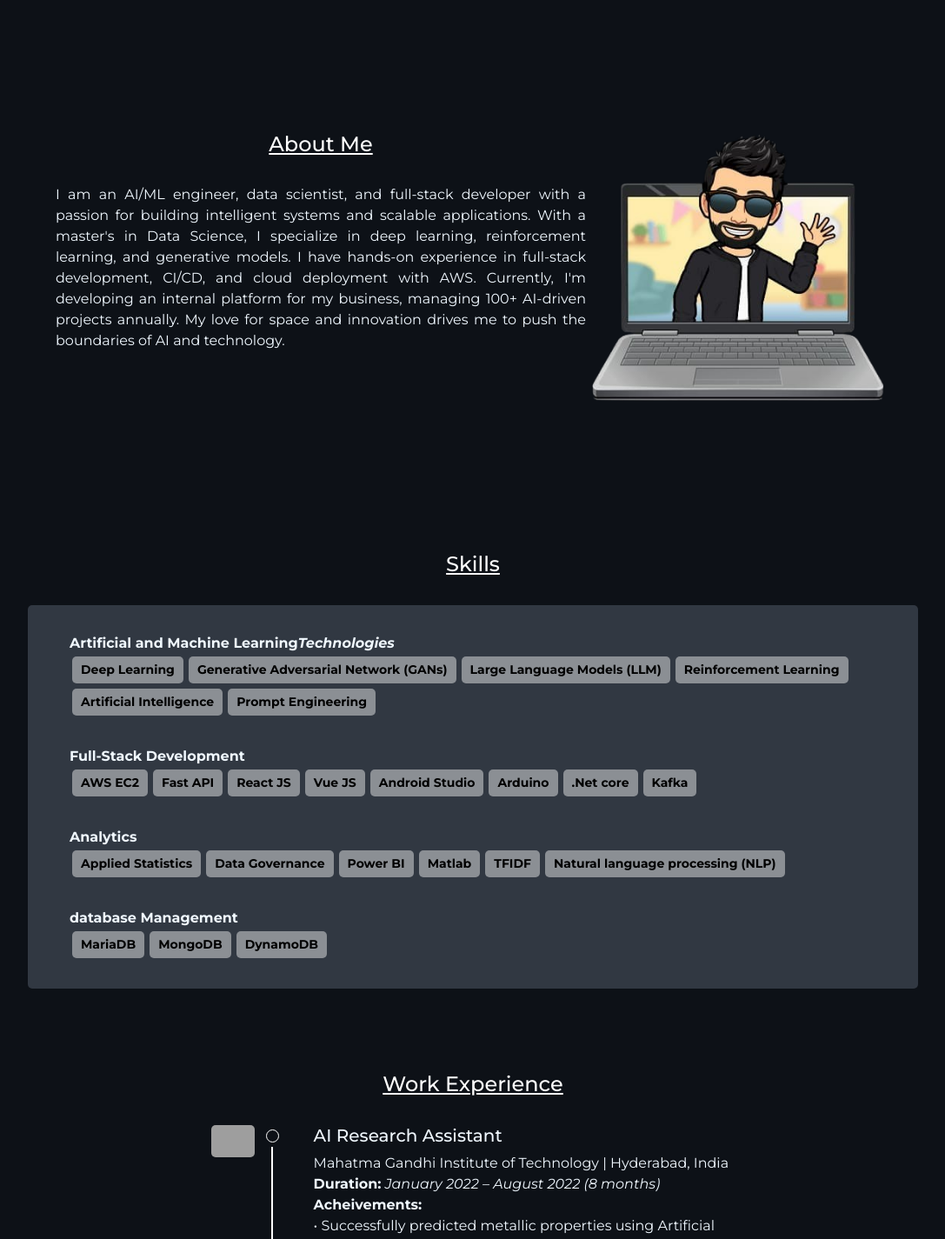
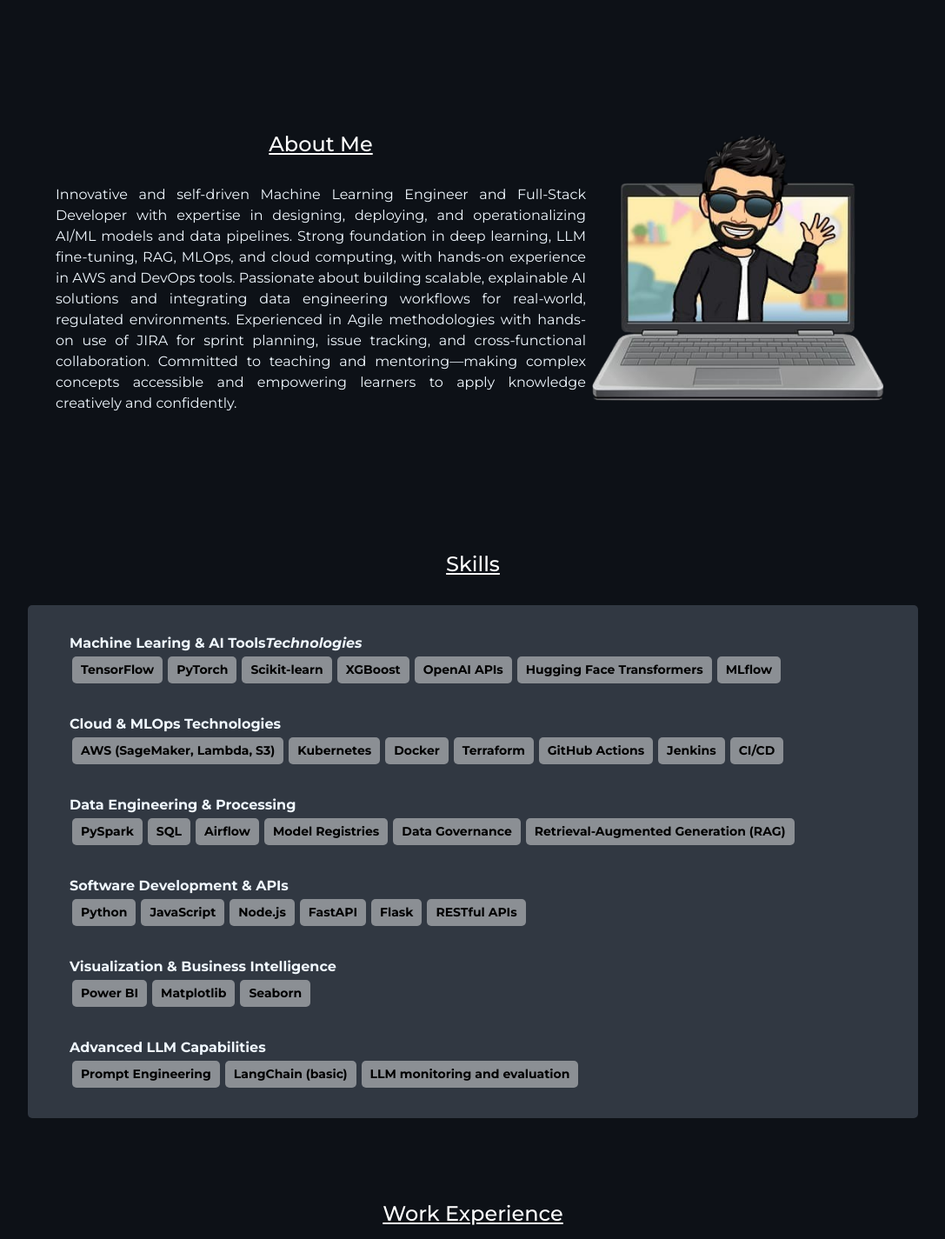
Before and after one commit to rohithandanala/portfolio, a Vue app: page / in a window 1280 px wide. Shown: the part 455-1880 px from the top of the page at 87% size, without its empty margins (96-1183 px from the left). Built offline with nearby package versions, Linux system fonts and the light colour scheme; grey boxes are pictures that could not be loaded.

Commit message:
updated skills and about

```diff
--- a/src/components/AboutMe.vue
+++ b/src/components/AboutMe.vue
@@ -9,14 +9,17 @@
     <div>
       <h4 class="SectionHeading">About Me</h4>
       <a
-        >I am an AI/ML engineer, data scientist, and full-stack developer with a
-        passion for building intelligent systems and scalable applications. With
-        a master's in Data Science, I specialize in deep learning, reinforcement
-        learning, and generative models. I have hands-on experience in
-        full-stack development, CI/CD, and cloud deployment with AWS. Currently,
-        I'm developing an internal platform for my business, managing 100+
-        AI-driven projects annually. My love for space and innovation drives me
-        to push the boundaries of AI and technology.</a
+        >Innovative and self-driven Machine Learning Engineer and Full-Stack
+        Developer with expertise in designing, deploying, and operationalizing
+        AI/ML models and data pipelines. Strong foundation in deep learning, LLM
+        fine-tuning, RAG, MLOps, and cloud computing, with hands-on experience
+        in AWS and DevOps tools. Passionate about building scalable, explainable
+        AI solutions and integrating data engineering workflows for real-world,
+        regulated environments. Experienced in Agile methodologies with hands-on
+        use of JIRA for sprint planning, issue tracking, and cross-functional
+        collaboration. Committed to teaching and mentoring—making complex
+        concepts accessible and empowering learners to apply knowledge
+        creatively and confidently.</a
       >
     </div>
     <img src="/src/assets/about.png" />
--- a/src/components/Skills.vue
+++ b/src/components/Skills.vue
@@ -9,44 +9,59 @@
     <h4 class="SectionHeading">Skills</h4>
     <div id="skillcontainer">
       <div class="skill" id="skill1">
-        <b>Artificial and Machine Learning</b>
+        <b>Machine Learing & AI Tools</b>
 
         <i><b>Technologies</b></i
         ><br />
-        <span class="skillobject">Deep Learning</span>
-        <span class="skillobject">Generative Adversarial Network (GANs)</span>
-        <span class="skillobject">Large Language Models (LLM)</span>
-        <span class="skillobject">Reinforcement Learning</span>
-        <span class="skillobject">Artificial Intelligence</span>
-        <span class="skillobject">Prompt Engineering</span>
+        <span class="skillobject">TensorFlow</span>
+        <span class="skillobject">PyTorch</span>
+        <span class="skillobject">Scikit-learn</span>
+        <span class="skillobject">XGBoost</span>
+        <span class="skillobject">OpenAI APIs</span>
+        <span class="skillobject">Hugging Face Transformers</span>
+        <span class="skillobject">MLflow</span>
       </div>
       <div class="skill" id="skill2">
-        <b>Full-Stack Development</b><br />
-        <span class="skillobject">AWS EC2</span>
-        <span class="skillobject">Fast API</span>
-        <span class="skillobject">React JS</span>
-        <span class="skillobject">Vue JS</span>
-        <span class="skillobject">Android Studio</span>
-        <span class="skillobject">Arduino</span>
-        <span class="skillobject">.Net core</span>
-        <span class="skillobject">Kafka</span>
+        <b>Cloud & MLOps Technologies</b><br />
+        <span class="skillobject"> AWS (SageMaker, Lambda, S3)</span>
+        <span class="skillobject">Kubernetes</span>
+        <span class="skillobject">Docker</span>
+        <span class="skillobject">Terraform</span>
+        <span class="skillobject">GitHub Actions</span>
+        <span class="skillobject">Jenkins</span>
+        <span class="skillobject">CI/CD</span>
       </div>
 
       <div class="skill" id="skill3">
-        <b>Analytics</b><br />
-        <span class="skillobject">Applied Statistics</span>
+        <b>Data Engineering & Processing</b><br />
+        <span class="skillobject">PySpark</span>
+        <span class="skillobject">SQL</span>
+        <span class="skillobject">Airflow</span>
+        <span class="skillobject">Model Registries</span>
         <span class="skillobject">Data Governance</span>
-        <span class="skillobject">Power BI</span>
-        <span class="skillobject">Matlab</span>
-        <span class="skillobject">TFIDF</span>
-        <span class="skillobject">Natural language processing (NLP)</span>
+        <span class="skillobject">Retrieval-Augmented Generation (RAG)</span>
       </div>
 
       <div class="skill" id="skill4">
-        <b>database Management</b><br />
-        <span class="skillobject">MariaDB</span>
-        <span class="skillobject">MongoDB</span>
-        <span class="skillobject">DynamoDB</span>
+        <b>Software Development & APIs</b><br />
+        <span class="skillobject">Python</span>
+        <span class="skillobject">JavaScript</span>
+        <span class="skillobject">Node.js</span>
+        <span class="skillobject">FastAPI</span>
+        <span class="skillobject">Flask</span>
+        <span class="skillobject">RESTful APIs</span>
+      </div>
+      <div class="skill" id="skill5">
+        <b>Visualization & Business Intelligence</b><br />
+        <span class="skillobject">Power BI</span>
+        <span class="skillobject">Matplotlib</span>
+        <span class="skillobject">Seaborn</span>
+      </div>
+      <div class="skill" id="skill6">
+        <b>Advanced LLM Capabilities</b><br />
+        <span class="skillobject">Prompt Engineering</span>
+        <span class="skillobject">LangChain (basic)</span>
+        <span class="skillobject">LLM monitoring and evaluation</span>
       </div>
     </div>
   </div>
```
